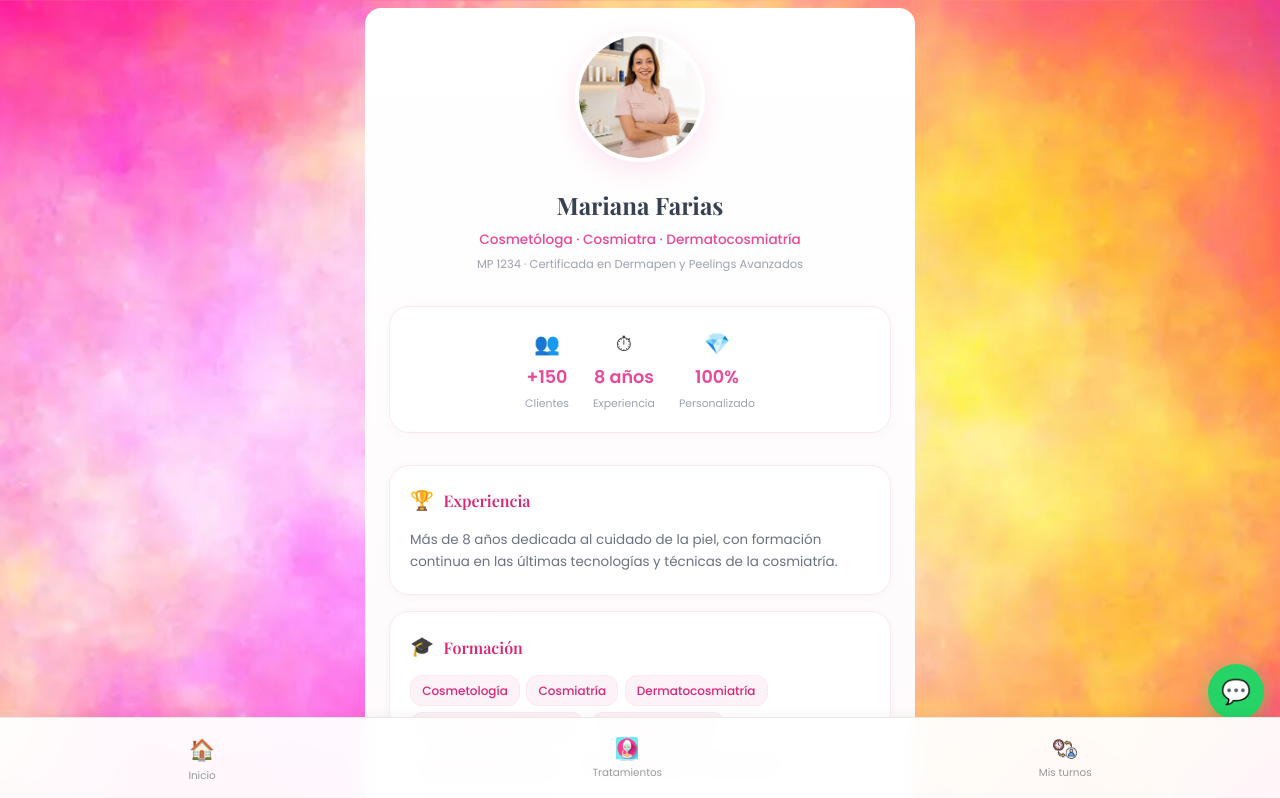
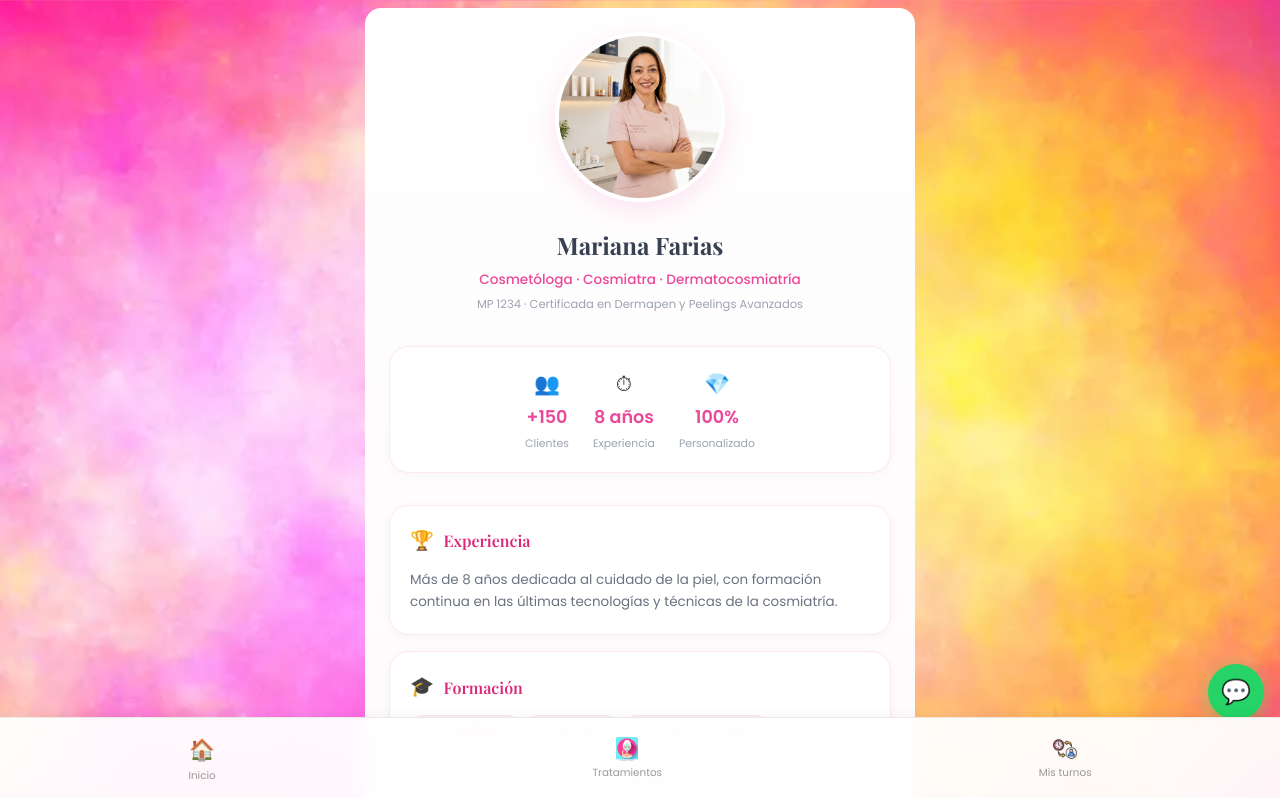
Before and after one commit to PameVillegas/belleza-saludable, a React (Vite) app in the folder frontend/: page /profesional in a window 1280 px wide. Shown: the top 798 px of the page. Built offline with nearby package versions, Linux system fonts and the light colour scheme.

Commit message:
Foto profesional mas grande (170px)

```diff
--- a/frontend/src/styles/global.css
+++ b/frontend/src/styles/global.css
@@ -1858,8 +1858,8 @@ body {
 }
 
 .prof-photo {
-  width: 130px;
-  height: 130px;
+  width: 170px;
+  height: 170px;
   border-radius: 50%;
   object-fit: cover;
   box-shadow: 0 8px 28px rgba(236, 72, 153, 0.15);
```
